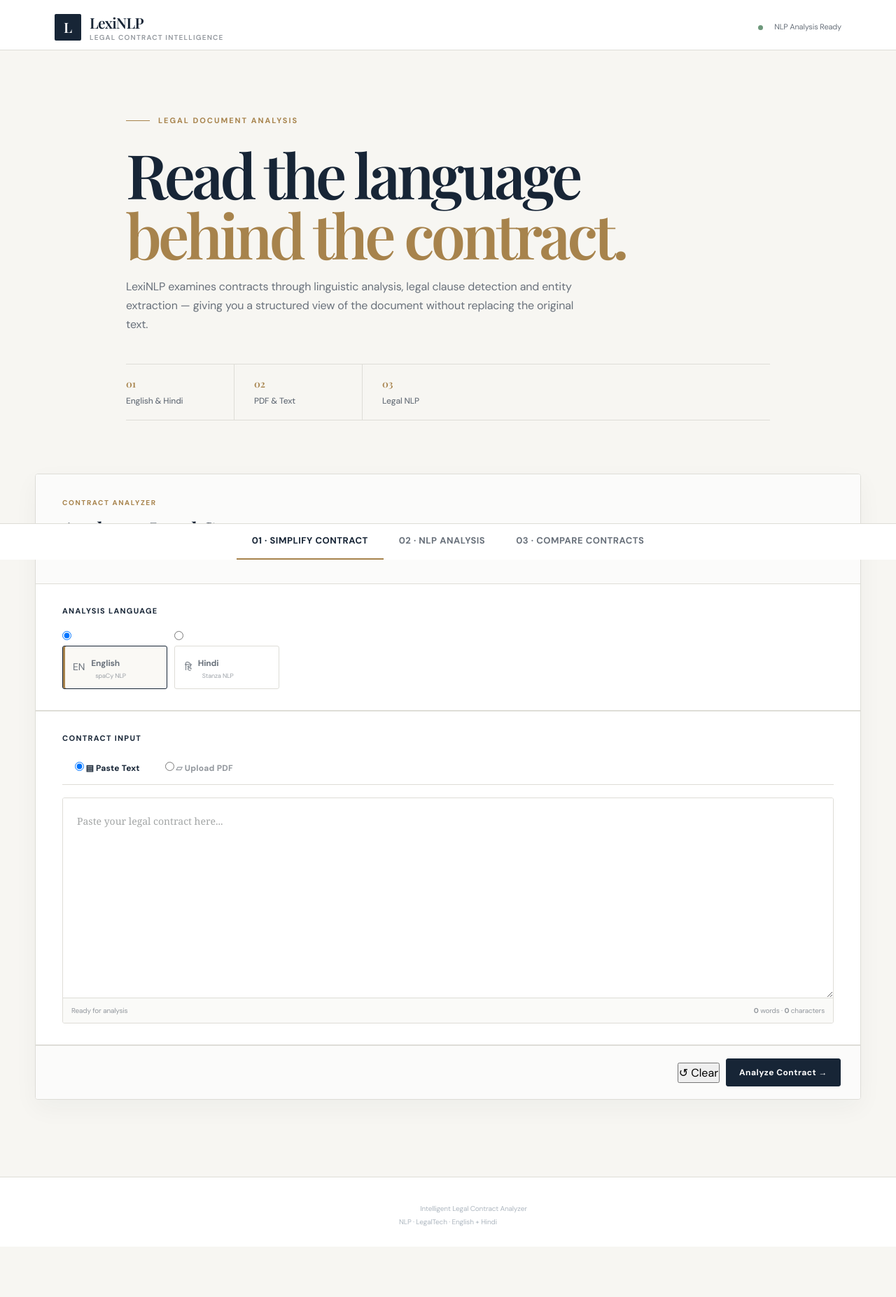
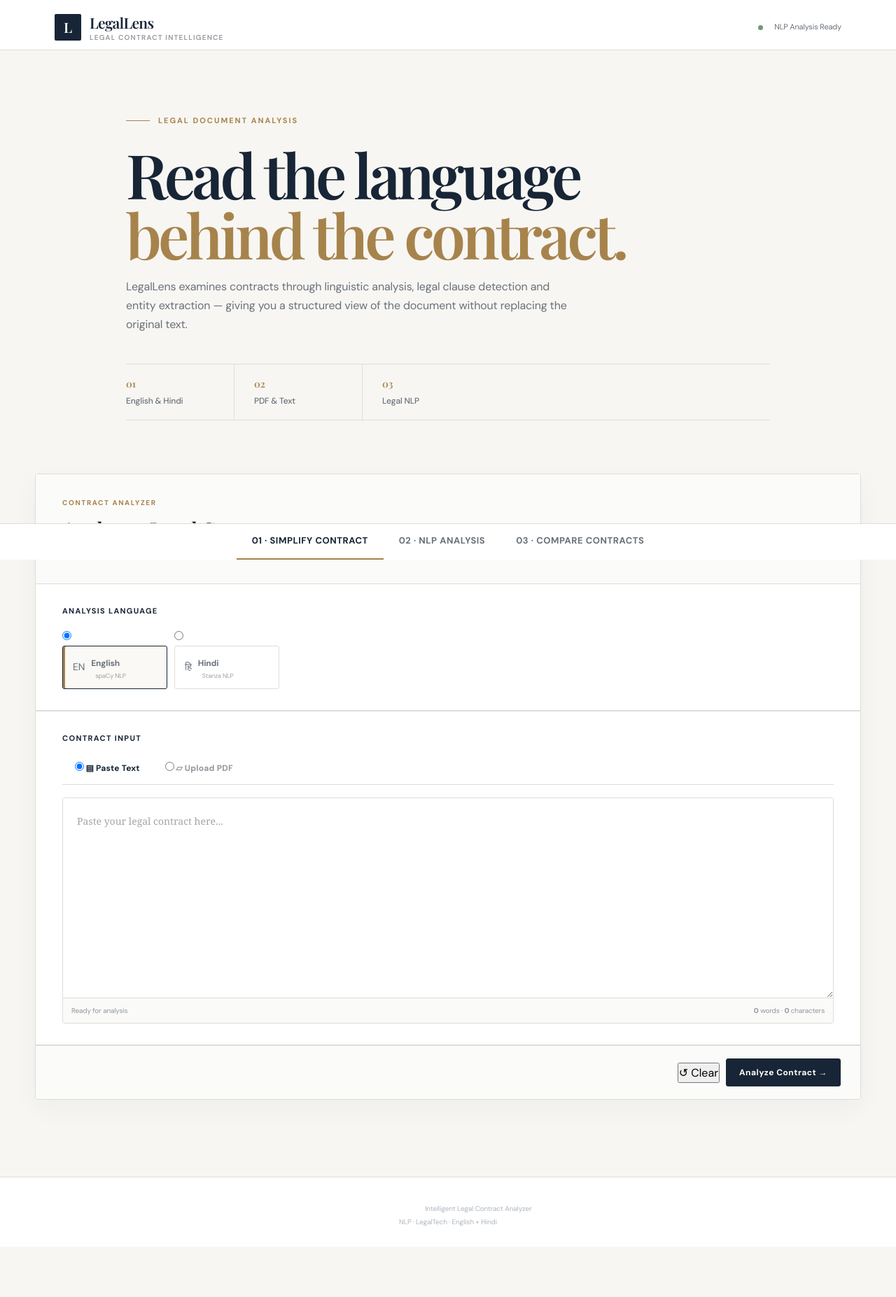
Before and after one commit to avghodekar7/Intelligent-Legal-Contract-Analyzer, a Flask app: page / in a window 1280 px wide. Shown: the whole page at 70% size. Run offline with Flask 3, Linux system fonts and the light colour scheme.

Commit message:
Rename LexiNLP to LegalLens

```diff
--- a/app.py
+++ b/app.py
@@ -207,7 +207,7 @@
     return send_file(
         report,
         as_attachment=True,
-        download_name="LexiNLP_Simplified_Contract_Report.pdf",
+        download_name="LegalLens_Simplified_Contract_Report.pdf",
         mimetype="application/pdf"
     )
 
--- a/static/style.css
+++ b/static/style.css
@@ -1,5 +1,5 @@
 /* =========================================================
-   LEXINLP
+   LegalLens
    Intelligent Legal Contract Analyzer
    Professional Legal-Tech Website
    ========================================================= */
@@ -1606,7 +1606,7 @@
 }
 
 /* ==================================================
-   LEXINLP — EDITORIAL LEGAL INTERFACE
+   LegalLens — EDITORIAL LEGAL INTERFACE
    ================================================== */
 
 :root {
--- a/templates/index.html
+++ b/templates/index.html
@@ -4,7 +4,7 @@
     <meta charset="UTF-8">
     <meta name="viewport" content="width=device-width, initial-scale=1.0">
 
-    <title>LexiNLP | Intelligent Legal Contract Analyzer</title>
+    <title>LegalLens | Intelligent Legal Contract Analyzer</title>
 
     <link rel="preconnect" href="https://fonts.googleapis.com">
     <link rel="preconnect" href="https://fonts.gstatic.com" crossorigin>
@@ -756,7 +756,7 @@
 
             <div>
                 <div class="brand-name">
-                    LexiNLP
+                    LegalLens
                 </div>
 
                 <div class="brand-subtitle">
@@ -798,7 +798,7 @@
         </h1>
 
         <p class="hero-description">
-            LexiNLP examines contracts through linguistic analysis,
+            LegalLens examines contracts through linguistic analysis,
             legal clause detection and entity extraction — giving
             you a structured view of the document without replacing
             the original text.
@@ -830,7 +830,7 @@
          FEATURE NAVIGATION
          ===================================================== -->
 
-    <div class="feature-tabs" role="tablist" aria-label="LexiNLP features">
+    <div class="feature-tabs" role="tablist" aria-label="LegalLens features">
 
         <button
             type="button"
@@ -3142,7 +3142,7 @@
     <div>
 
         <strong>
-            LexiNLP
+            LegalLens
         </strong>
 
         <span>
```
Also changed, not shown: report_generator.py (+4 -4 lines), README.md.
